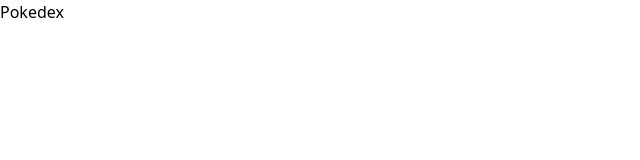
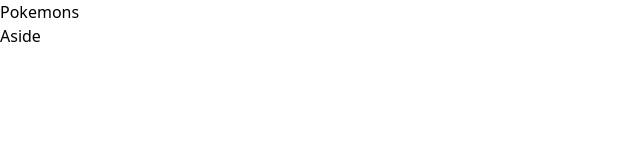
Before and after one commit to Beche10/ej-frontend-1, a React (Vite) app: page / in a window 1280 px wide. Shown: the top 160 px of the page, without its empty margins (0-640 px from the left). Built offline with nearby package versions, Linux system fonts and the light colour scheme.

Commit message:
PrimerosPasos

```diff
--- a/src/App.jsx
+++ b/src/App.jsx
@@ -1,9 +1,19 @@
+import { Aside } from "./components/Aside"
+import { Pokemons } from "./components/Pokemons"
+
 function App() {
 
 
   return (
     <>
-      <h1 className="text-2xl font-bold"> Pokedex </h1>
+      <section>
+      <main>
+
+     <Pokemons />
+     <Aside />
+
+      </main>
+      </section>
     </>
   )
 }
--- /dev/null
+++ b/src/components/Aside.jsx
@@ -0,0 +1,7 @@
+import React from 'react'
+
+export const Aside = () => {
+  return (
+    <div className="hidden lg:block">Aside</div>
+  )
+}
--- /dev/null
+++ b/src/components/Pokemons.jsx
@@ -0,0 +1,8 @@
+import React from 'react'
+
+export const Pokemons = () => {
+
+    return (
+       <div>Pokemons</div>
+  )
+};
```
